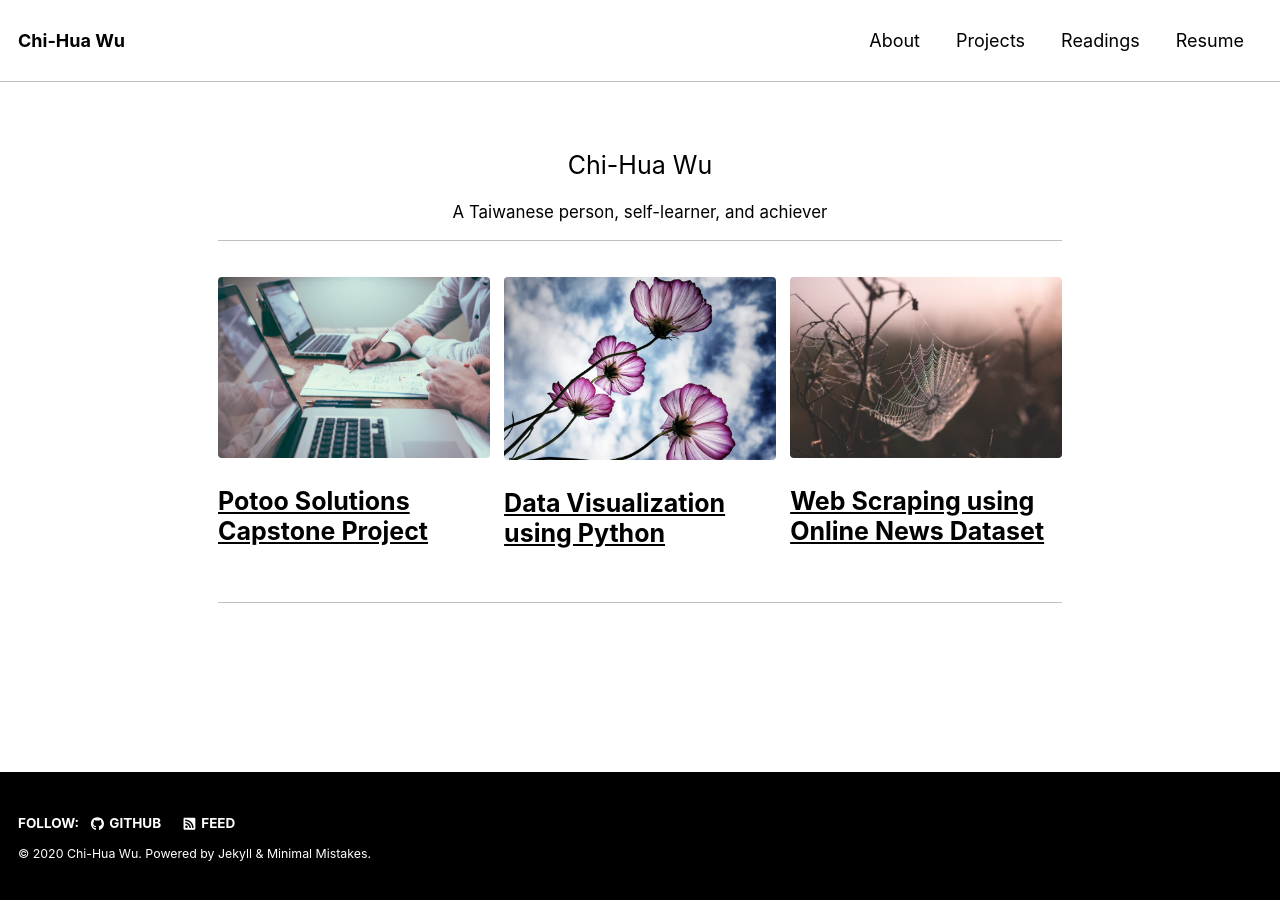
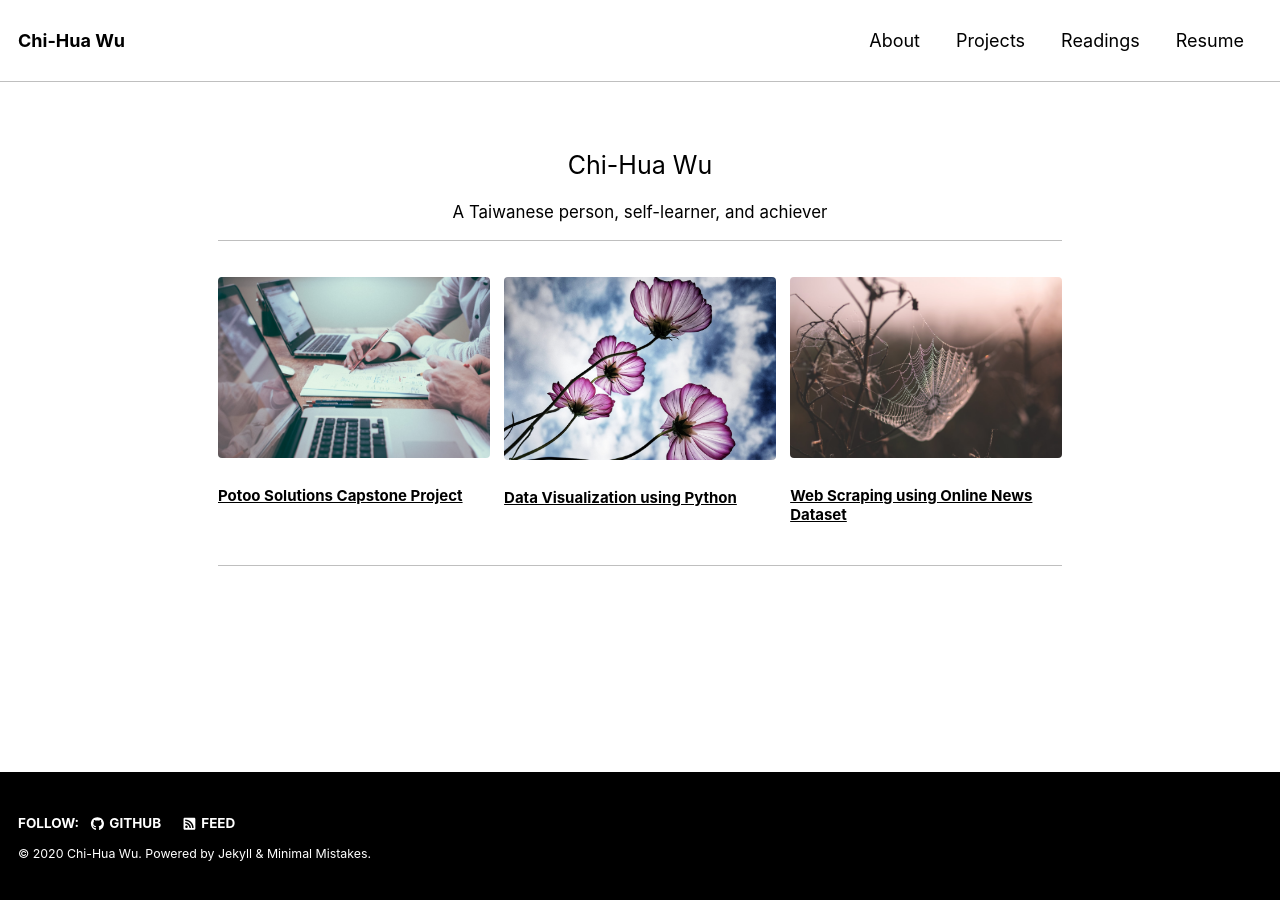
Before and after one commit to chw18019/chw18019.github.io, a Jekyll site: the page built from index.html, in a window 1280 px wide. Built offline with Jekyll 4.4.1, drawn with Linux system fonts in a browser that asks for light colours; nearby versions of some CDN libraries; the list of posts is cut into pages by our own code.

Commit message:
Update index.html

```diff
--- a/index.html
+++ b/index.html
@@ -10,20 +10,20 @@ intro:
 feature_row:
   - image_path: /assets/200504/scott-graham.jpeg
     alt: "placeholder image 1"
-    title: <p style="font-size:25px; font-style:bold">Potoo Solutions Capstone Project</p>
+    title: <p style="font-size:15px; font-style:bold">Potoo Solutions Capstone Project</p>
     url: "https://chw18019.github.io/Potoo_solutions/"
     btn_label: "Read More"
     btn_class: "btn--primary"
 
   - image_path: /assets/200217/ks-kyung.jpg
     alt: "Placeholder 2"
-    title: <p style="font-size:25px; font-style:bold">Data Visualization using Python</p>
+    title: <p style="font-size:15px; font-style:bold">Data Visualization using Python</p>
     url: "https://chw18019.github.io/Visualizaion/"
     btn_label: "Read More"
     btn_class: "btn--primary"
 
   - image_path: /assets/190426/freestocks.jpeg
-    title: <p style="font-size:25px; font-style:bold">Web Scraping using Online News Dataset</p>
+    title: <p style="font-size:15px; font-style:bold">Web Scraping using Online News Dataset</p>
     url: "https://chw18019.github.io/online_news_web_scraping/"
     btn_label: "Read More"
     btn_class: "btn--primary"
```
